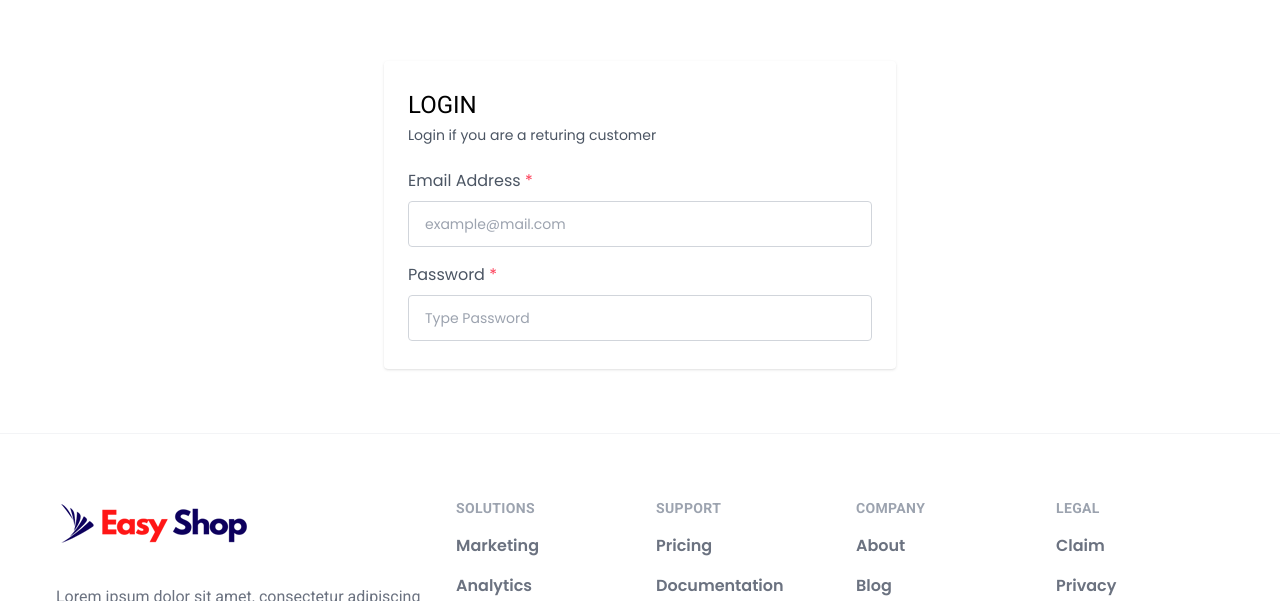
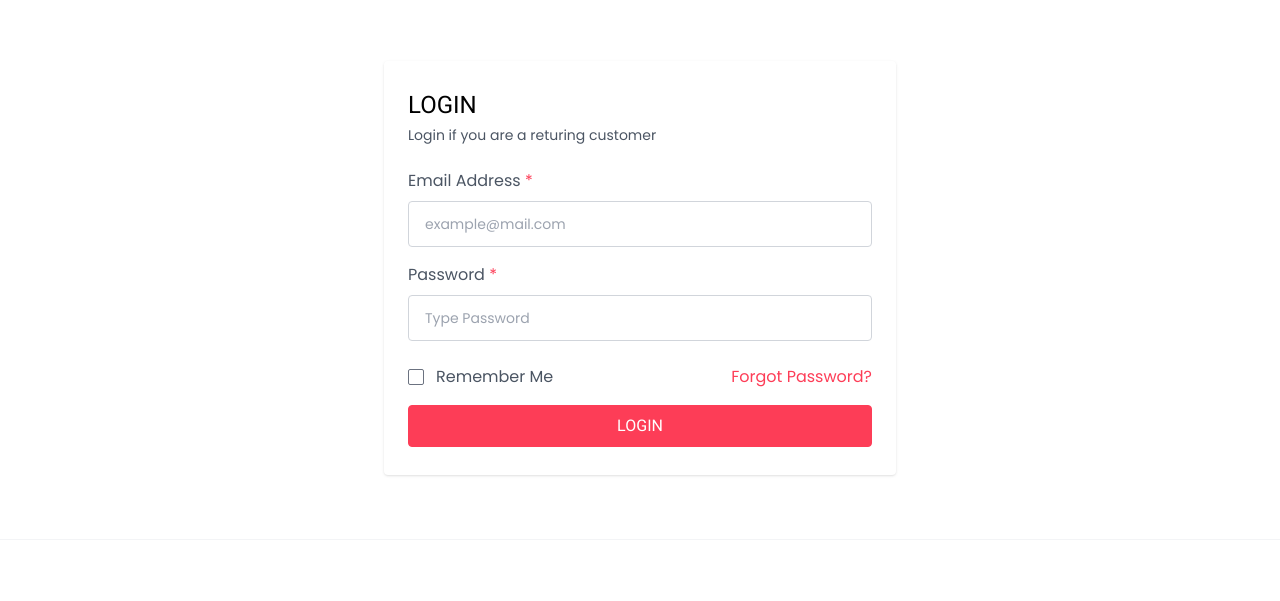
Before and after one commit to easylearningbd/tailwind-ecommerce-project, a website: page login.html in a window 1280 px wide. Shown: the part 141-742 px from the top of the page. Drawn offline with Linux system fonts and the light colour scheme.

Commit message:
104 Login Page Setup Part 2

```diff
--- a/login.html
+++ b/login.html
@@ -255,10 +255,25 @@
 
           <div>
                <label class="text-gray-600 mb-2 block" > Password <span class="text-primary">*</span> </label>
-               <input type="email" class="input-box" placeholder="Type Password" />
+               <input type="password" class="input-box" placeholder="Type Password" />
           </div>
+     </div>
+
+     <div class="flex items-center justify-between mt-6 ">
+          <div class="flex items-center ">
+               <input type="checkbox" id="agrement" class="text-primary focus:ring-0 rounded-sm cursor-pointer " />
+               <label for="agrement" class="text-gray-600 ml-3 cursor-pointer" >Remember Me</label>
+          </div>
+          <a href="#" class="text-primary">Forgot Password?</a>
+     </div>
+
+     <div class="mt-4">
+          <button type="submit" class="block w-full py-2 text-center text-white bg-primary border border-primary rounded hover:bg-transparent hover:text-primary transition uppercase font-roboto font-medium ">Login </button>
 
      </div>
+
+
+
      </form>
 
         </div>
```
